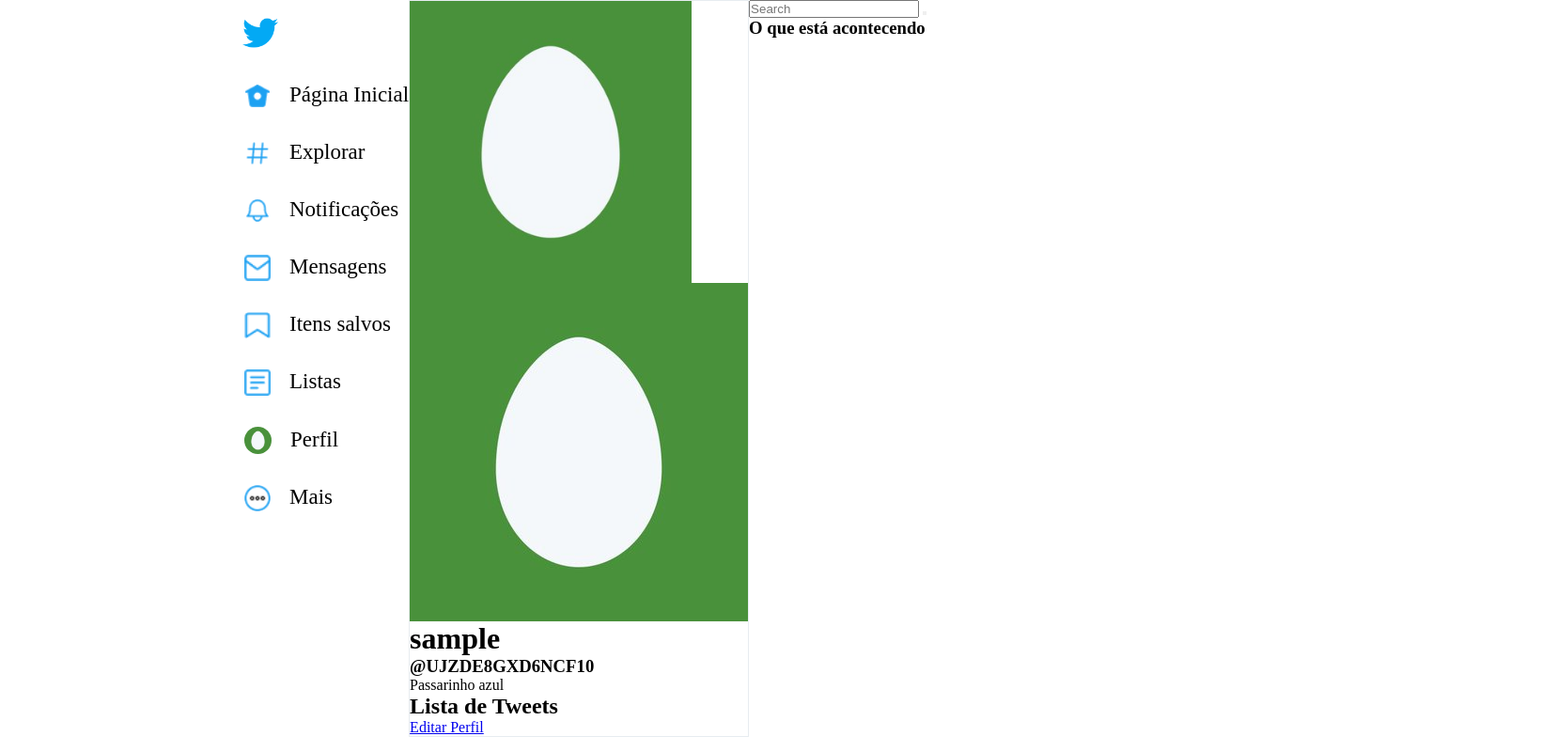
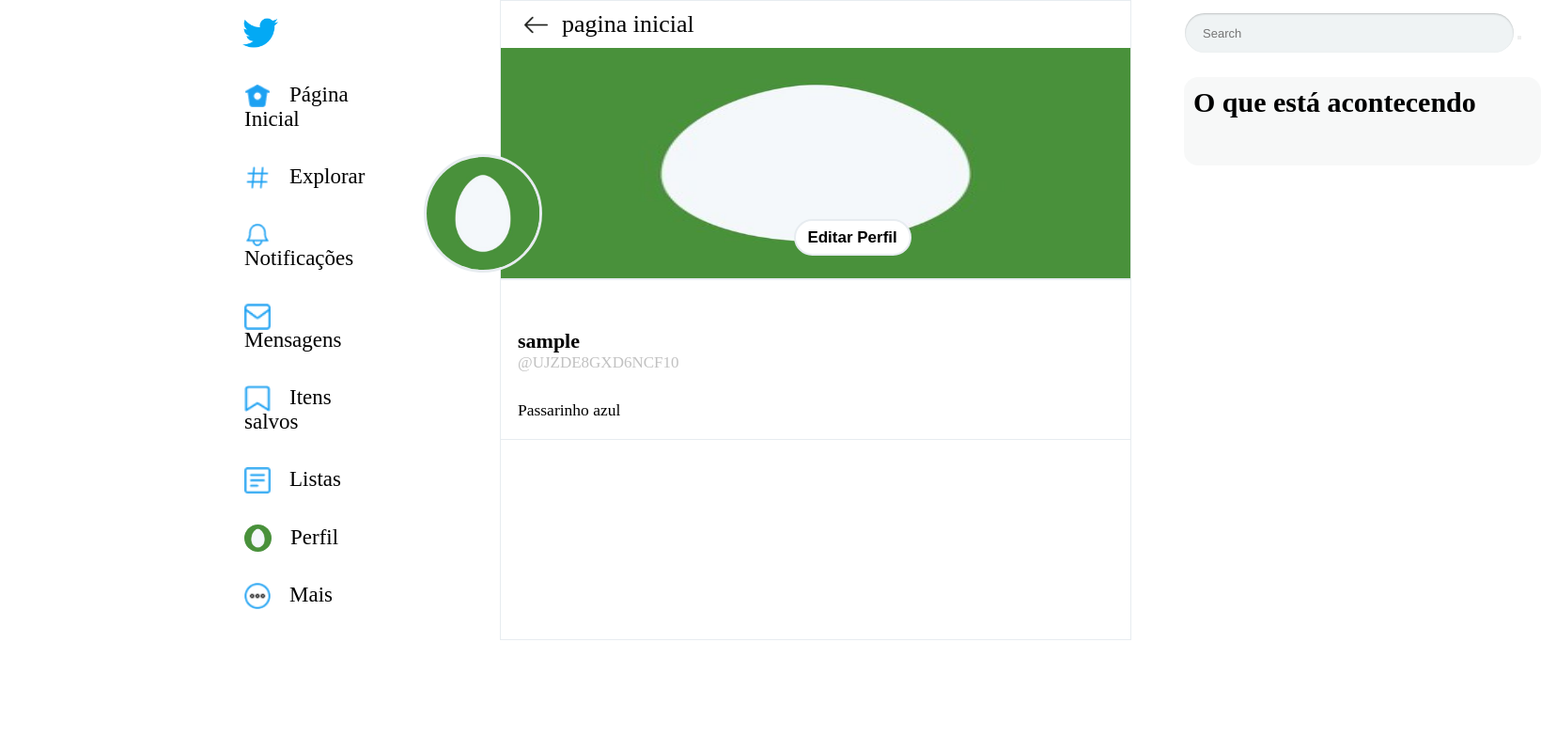
Before and after one commit to luccaribeiro/Twitter-Clone, a Django app: template timeline/templates/timeline/perfil.html in a window 1640 px wide. Shown: the whole page at 94% size. Run offline with Django 4.2, Linux system fonts and the light colour scheme; the template is opened without the code that fills it: values that come from a table or form of the project are taken from there, others are empty; the visitor is signed in with stand-in values (Sample User, id 1); data comes from the database, SQL or seed files in the repository.

Commit message:
atualizando a construção do front na pag perfil

```diff
--- a/timeline/static/timeline/css/perfil.css
+++ b/timeline/static/timeline/css/perfil.css
@@ -57,14 +57,132 @@ border-radius: 50%;
 
 .perfil-tuites{
     border: solid 1px #e7ecf0;
+    width: 670px;
+    margin-left: 130px;
 }
 
 .caixa-perfil{
     display: flex;
     flex-direction: column;
+    border-bottom: 1px solid #e7ecf0;
+}
+
+.caixa-perfil > a {
+    font-size: 26px;
+    text-decoration: none;
+    color: black;
+    display: flex;
+    align-items: center;
+    margin: 10px 0 10px 25px;
+}
+
+.caixa-perfil > a > img {
+    width: 25px;
+    height: 25px;
+    margin-right: 15px;
+
 }
 
 .perfil-tuites >.caixa-perfil > .capa {
+    width: 670px;
+    border-bottom: 2px solid #e7ecf0;
+    max-height: 245px;
+}
+
+.perfil-tuites > .caixa-perfil > .foto-perfil{
+    border-radius: 50%;
+    width: 120px;
+    position: absolute;
+    top: 20.5%;
+    left: 27.5%;
+    border: 3px solid #e7ecf0;
+}
+
+.perfil-tuites > .caixa-perfil > .infos-basica{
+    display: flex;
+    flex-direction: column;
     width: 300px;
-    height: 300px;
+    margin: 52px 0 20px 18px;
 }
+
+.caixa-perfil > .infos-basica > h1{
+    font-size: 22px;
+}
+
+.caixa-perfil > .infos-basica > h3{
+    font-size: 17px;
+    color: #c1c1c1;
+    font-weight: normal;
+}
+
+.caixa-perfil > .infos-basica > p{
+    font-size: 17.5px;
+    margin-top: 30px;
+    width: 621px;
+}
+
+.botoes > .edit-perfil{
+    position: absolute;
+    top: 28.5%;
+    left: 51.5%;
+    border-radius: 40px;
+    width: 125px;
+    height: 39px;
+    font-size: 17px;
+    border: 2px solid #e7ecf0;
+    margin-top: 5px;
+    background-color: white;
+}
+
+.botoes > .edit-perfil > a{
+    text-decoration: none;
+    border: none;
+    color: black;
+    font-weight: 600;
+}
+
+
+/* ---- noticias  */
+
+#wrap {
+    margin: 14px 0 0 57px;
+  }
+
+  #search-query {
+    width: 301px;
+    height: 30px;
+    font-family: "Helvetica Neue", Arial, sans-serif;
+    font-size: 13px;
+    padding: 6px 30px 6px 19px;
+    background-color: #eff3f4;
+    border: none;
+    border-radius: 200px;
+    box-shadow: 0px 1px 2px rgb(0 0 0 / 20%) inset;
+  }
+
+  .noticias {
+    margin-left: 56px;
+    margin-top: 26px;
+    border-radius: 15px;
+    background-color: #eff1f180;
+    width: 360px;
+    padding: 10px;
+  }
+
+  .noticias > h1 {
+    font-size: 30px;
+    margin-bottom: 40px;
+  }
+
+  .noticia > h2 {
+    font-size: 20px;
+  }
+
+  .noticia {
+    margin-bottom: 37px;
+  }
+
+  .link-noticia {
+    text-decoration: none;
+    color: inherit;
+  }
--- a/timeline/templates/timeline/perfil.html
+++ b/timeline/templates/timeline/perfil.html
@@ -74,24 +74,29 @@
         </header>
         <div class="perfil-tuites">
           <div class="caixa-perfil">
+            <a class="volta-timeline" href="/timeline/"
+            ><img src="/static/timeline/seta.png" alt="" />pagina inicial</a
+          >
             <img class="capa" src="{{usuario_perfil.capa.url}}" alt="">
             <img class="foto-perfil" src="{{ usuario_perfil.avatar.url }}" alt="Avatar" />
-            <h1>{{request.user.username}}</h1>
-            <h3>@{{usuario_perfil.nickname}}</h3>
-            <p>{{usuario_perfil.bio}}</p>
+            <div class="infos-basica">
+              <h1>{{request.user.username}}</h1>
+              <h3>@{{usuario_perfil.nickname}}</h3>
+              <p>{{usuario_perfil.bio}}</p>
+            </div>
+            <div class="botoes">
+              {%if request.user.username != usuario_perfil.user.username%}
+              <button class="botao-seguir">Seguir</button>
+              {%else%}
+                <button class="edit-perfil"><a href="{% url 'edit.perfil' user.username %}">Editar Perfil</a></button>
+              {%endif%}
+            </div>
           </div>
-          <h2>Lista de Tweets</h2>
           <ul>
             {%for tweet in postagens%}
             <li>{{tweet.content}}</li>
-            <br /><br /><br /><br /><br />
             {%endfor%}
           </ul>
-          {%if request.user.username != usuario_perfil.user.username%}
-          <button>Seguir</button>
-          {%else%}
-          <a href="{% url 'edit.perfil' user.username %}">Editar Perfil</a>
-          {%endif%}
         </div>
         <section class="barra-3">
           <div id="wrap">
```
Also changed, not shown: media/background_images/fundoo.png (added), media/profile_images/263791054_1314000582344222_1665655424508749569_n_VeIG8Zi.jpg (added).
